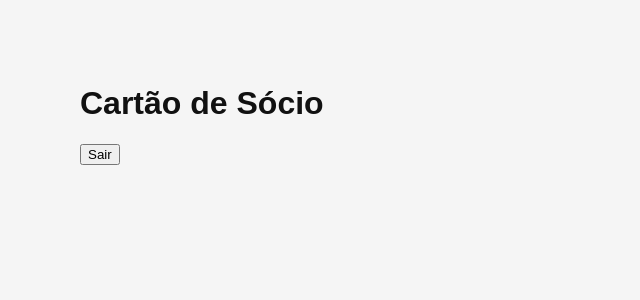
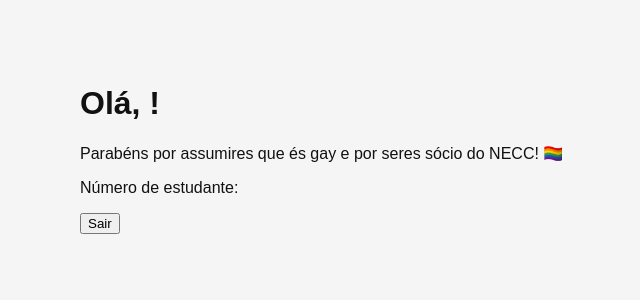
Before and after one commit to NECC/Socios_Necc, a Next.js app: page /card in a window 1280 px wide. Shown: the top 300 px of the page, without its empty margins (234-874 px from the left). Built offline with nearby package versions, Linux system fonts and the light colour scheme; no server answers.

Commit message:
Enhance CardPage layout and greeting message for NECC members

```diff
--- a/app/card/page.tsx
+++ b/app/card/page.tsx
@@ -1,17 +1,22 @@
 import { auth, signOut } from "@/auth";
-import { redirect } from "next/navigation";
 
 export default async function CardPage() {
   const session = await auth();
+  const studentNumber = (
+    session?.user as { studentNumber?: string } | undefined
+  )?.studentNumber;
 
-  // if (!session) {
-  //   redirect("/");
-  // }
+  console.log("session", session);
 
   return (
     <main>
-      <h1>Cartão de Sócio</h1>
-      <p>{session?.user?.email}</p>
+      <h1>Olá, {session?.user?.name}!</h1>
+
+      <p>Parabéns por assumires que és gay e por seres sócio do NECC! 🏳️‍🌈</p>
+
+      <p>
+        Número de estudante: <strong>{studentNumber}</strong>
+      </p>
 
       <form
         action={async () => {
```
